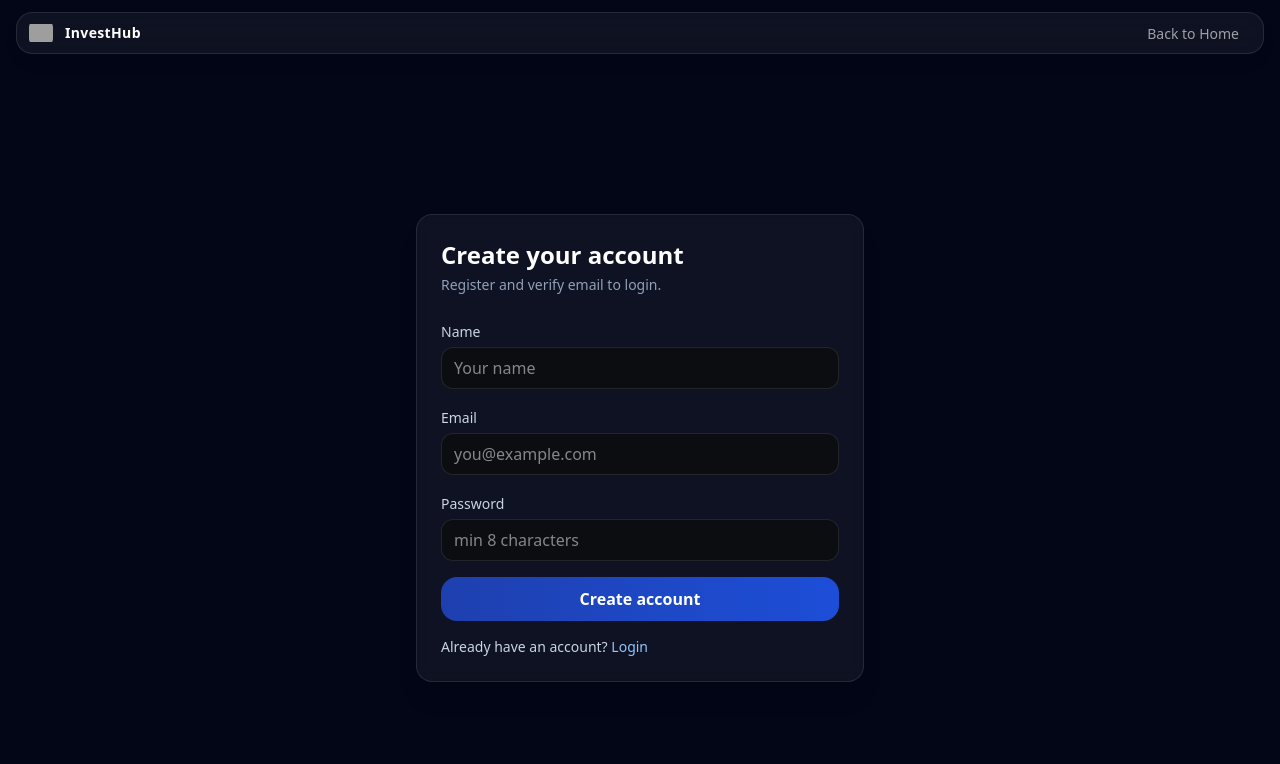
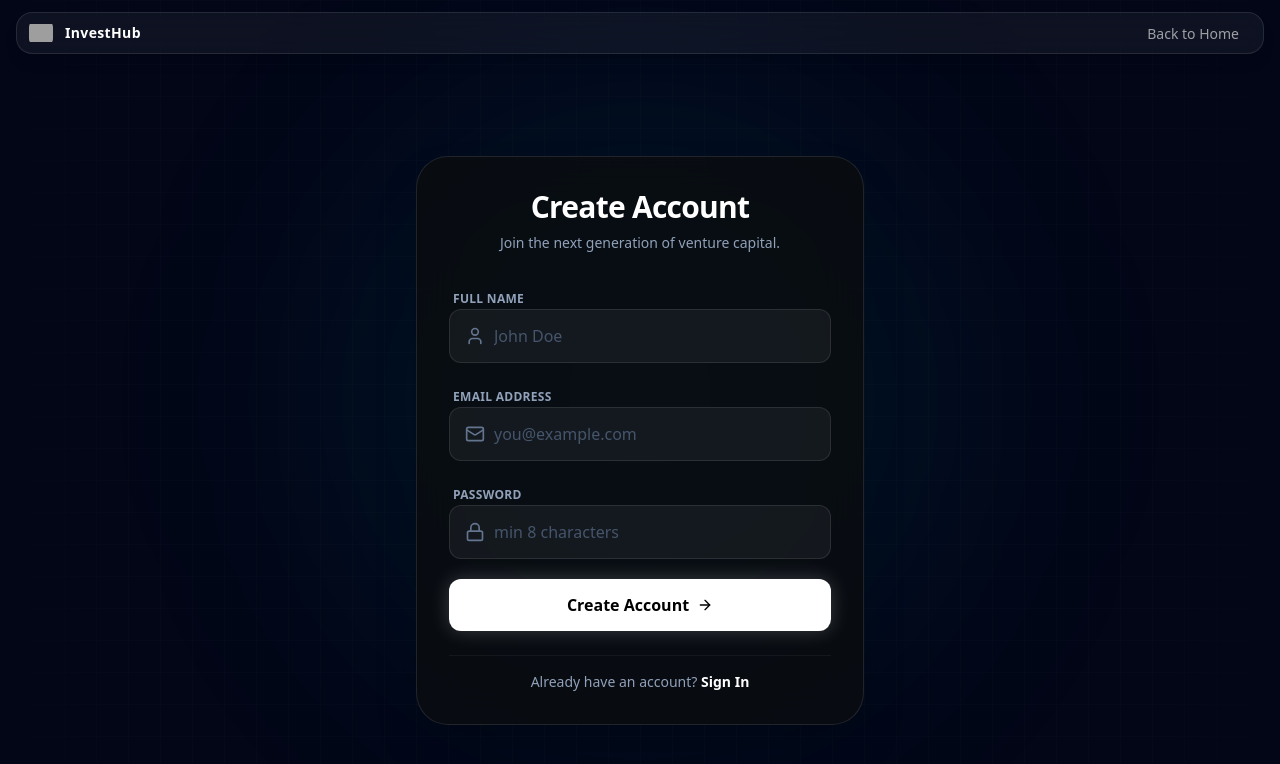
Before and after one commit to investhub-platform/investhub, a React (Vite) app in the folder frontend/: page /auth/register in a window 1280 px wide. Shown: the top 764 px of the page. Built offline with nearby package versions, Linux system fonts and the light colour scheme; no server answers; grey boxes are pictures that could not be loaded.

Commit message:
ref: register ui

```diff
--- a/frontend/src/features/auth/pages/RegisterPage.jsx
+++ b/frontend/src/features/auth/pages/RegisterPage.jsx
@@ -2,6 +2,8 @@
 import { useNavigate, Link } from "react-router-dom";
 import api from "../../../lib/axios";
 import AuthHeader from "../../../components/layout/AuthHeader";
+import { motion } from "framer-motion";
+import { User, Mail, Lock, ArrowRight, AlertCircle, CheckCircle2 } from "lucide-react";
 
 export default function RegisterPage() {
   const nav = useNavigate();
@@ -37,39 +39,60 @@
   };
 
   return (
-    <div className="min-h-screen bg-[#020617] text-white flex items-center justify-center px-4 pt-24">
-      <AuthHeader />
-      <div className="w-full max-w-md rounded-2xl border border-white/10 bg-white/5 p-6 shadow-xl backdrop-blur">
-        <h1 className="text-2xl font-bold">Create your account</h1>
-        <p className="mt-1 text-sm text-slate-400">Register and verify email to login.</p>
+    <div className="relative min-h-screen bg-[#020617] text-white flex items-center justify-center px-4 pt-20 overflow-hidden">
+
+      {/* Background Elements */}
+      <div className="absolute inset-0 bg-[linear-gradient(to_right,#80808012_1px,transparent_1px),linear-gradient(to_bottom,#80808012_1px,transparent_1px)] bg-[size:32px_32px] opacity-40 z-0 pointer-events-none mask-image-gradient" />
+      <div className="absolute top-1/2 left-1/2 -translate-x-1/2 -translate-y-1/2 w-[600px] h-[600px] bg-cyan-600/10 blur-[120px] rounded-full pointer-events-none z-0" />
+
+      <AuthHeader className="relative z-20" />
+
+      <motion.div
+        initial={{ opacity: 0, y: 20 }}
+        animate={{ opacity: 1, y: 0 }}
+        transition={{ duration: 0.5, ease: "easeOut" }}
+        className="relative z-10 w-full max-w-md rounded-[2rem] border border-white/10 bg-[#0B0D10]/80 p-8 shadow-2xl backdrop-blur-xl"
+      >
+        <div className="mb-8 text-center">
+          <h1 className="text-3xl font-black tracking-tight text-white mb-2">Create Account</h1>
+          <p className="text-slate-400 text-sm">Join the next generation of venture capital.</p>
+        </div>
 
         {error && (
-          <div className="mt-4 rounded-xl border border-red-500/30 bg-red-500/10 p-3 text-sm text-red-200">
-            {error}
-          </div>
-        )}
-        {okMsg && (
-          <div className="mt-4 rounded-xl border border-emerald-500/30 bg-emerald-500/10 p-3 text-sm text-emerald-200">
-            {okMsg}
-          </div>
+          <motion.div initial={{ opacity: 0 }} animate={{ opacity: 1 }} className="mb-6 rounded-xl border border-red-500/30 bg-red-500/10 p-3 text-sm text-red-200 flex items-start gap-2">
+            <AlertCircle className="w-5 h-5 shrink-0 text-red-400" />
+            <span>{error}</span>
+          </motion.div>
         )}
 
-        <form onSubmit={onSubmit} className="mt-6 space-y-4">
-          <div>
-            <label className="text-sm text-slate-300">Name</label>
+        {okMsg && (
+          <motion.div initial={{ opacity: 0 }} animate={{ opacity: 1 }} className="mb-6 rounded-xl border border-emerald-500/30 bg-emerald-500/10 p-3 text-sm text-emerald-200 flex items-start gap-2">
+            <CheckCircle2 className="w-5 h-5 shrink-0 text-emerald-400" />
+            <span>{okMsg}</span>
+          </motion.div>
+        )}
+
+        <form onSubmit={onSubmit} className="space-y-5">
+          <div className="space-y-1.5">
+            <label className="text-xs font-semibold tracking-wide text-slate-400 uppercase ml-1">Full Name</label>
+            <div className="relative">
+              <User className="absolute left-4 top-1/2 -translate-y-1/2 w-5 h-5 text-slate-500" />
               <input
-              className="mt-1 w-full rounded-xl bg-[#0B0D10] border border-white/10 px-3 py-2 text-white outline-none focus:border-blue-500/50"
+                className="w-full rounded-xl bg-white/5 border border-white/10 pl-11 pr-4 py-3.5 text-white placeholder:text-slate-600 outline-none focus:border-cyan-500/50 focus:ring-1 focus:ring-cyan-500/50 transition-all"
                 value={name}
                 onChange={(e) => setName(e.target.value)}
-              placeholder="Your name"
+                placeholder="John Doe"
                 required
               />
             </div>
+          </div>
 
-          <div>
-            <label className="text-sm text-slate-300">Email</label>
+          <div className="space-y-1.5">
+            <label className="text-xs font-semibold tracking-wide text-slate-400 uppercase ml-1">Email Address</label>
+            <div className="relative">
+              <Mail className="absolute left-4 top-1/2 -translate-y-1/2 w-5 h-5 text-slate-500" />
               <input
-              className="mt-1 w-full rounded-xl bg-[#0B0D10] border border-white/10 px-3 py-2 text-white outline-none focus:border-blue-500/50"
+                className="w-full rounded-xl bg-white/5 border border-white/10 pl-11 pr-4 py-3.5 text-white placeholder:text-slate-600 outline-none focus:border-cyan-500/50 focus:ring-1 focus:ring-cyan-500/50 transition-all"
                 type="email"
                 value={email}
                 onChange={(e) => setEmail(e.target.value)}
@@ -77,11 +100,14 @@
                 required
               />
             </div>
+          </div>
 
-          <div>
-            <label className="text-sm text-slate-300">Password</label>
+          <div className="space-y-1.5">
+            <label className="text-xs font-semibold tracking-wide text-slate-400 uppercase ml-1">Password</label>
+            <div className="relative">
+              <Lock className="absolute left-4 top-1/2 -translate-y-1/2 w-5 h-5 text-slate-500" />
               <input
-              className="mt-1 w-full rounded-xl bg-[#0B0D10] border border-white/10 px-3 py-2 text-white outline-none focus:border-blue-500/50"
+                className="w-full rounded-xl bg-white/5 border border-white/10 pl-11 pr-4 py-3.5 text-white placeholder:text-slate-600 outline-none focus:border-cyan-500/50 focus:ring-1 focus:ring-cyan-500/50 transition-all"
                 type="password"
                 value={password}
                 onChange={(e) => setPassword(e.target.value)}
@@ -89,22 +115,24 @@
                 required
               />
             </div>
+          </div>
 
           <button
             disabled={loading}
-            className="w-full rounded-2xl gradient-blue hover:opacity-95 disabled:opacity-60 px-4 py-2.5 font-semibold"
+            className="group w-full mt-4 flex items-center justify-center gap-2 rounded-xl bg-white hover:bg-slate-200 text-black font-bold py-3.5 shadow-[0_0_20px_rgba(255,255,255,0.2)] transition-all disabled:opacity-60 disabled:cursor-not-allowed"
           >
-            {loading ? "Creating..." : "Create account"}
+            {loading ? "Creating..." : "Create Account"}
+            {!loading && <ArrowRight className="w-4 h-4 group-hover:translate-x-1 transition-transform" />}
           </button>
 
-          <div className="text-sm text-slate-300">
+          <div className="pt-4 text-center text-sm text-slate-400 border-t border-white/5 mt-6">
             Already have an account?{" "}
-            <Link className="text-blue-300 hover:text-blue-200" to="/auth/login">
-              Login
+            <Link className="text-white font-semibold hover:text-cyan-400 transition-colors" to="/auth/login">
+              Sign In
             </Link>
           </div>
         </form>
-      </div>
+      </motion.div>
     </div>
   );
 }
```
Lines whose indentation alone changed are shown as unchanged.
